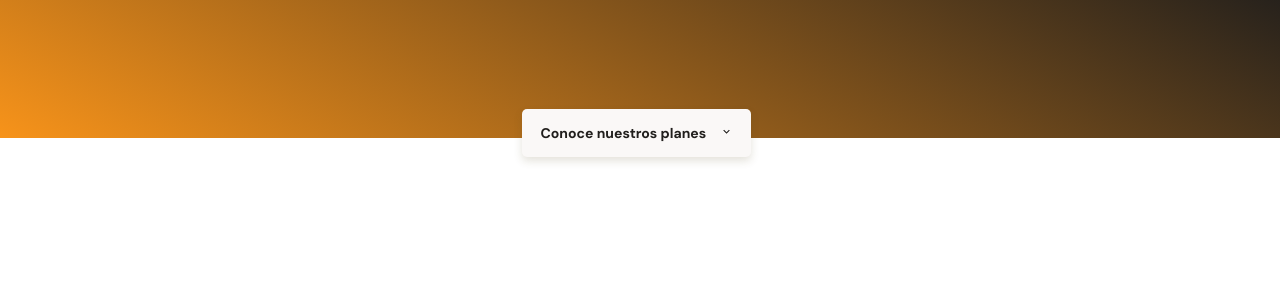
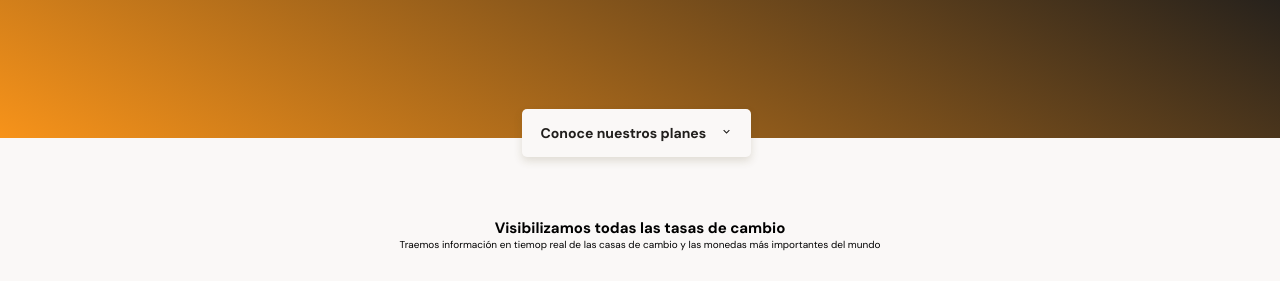
Before and after one commit to GuillermoBaldan/course-responsive-design-mobile-first, a plain HTML site: page index.html in a window 1280 px wide. Shown: the part 196-486 px from the top of the page. Drawn offline with Linux system fonts and the light colour scheme.

Commit message:
Lesson 12 - Estructura base de la sección intercambio

```diff
--- a/css/style.css
+++ b/css/style.css
@@ -104,3 +104,24 @@ header img {
   background-position: center;
   background-repeat: no-repeat;
 }
+
+main {
+  width: 100%;
+  height: auto;
+  background-color: var(--off-white);
+}
+
+.main-exchange-container {
+  width: 100%;
+  height: auto;
+  padding-top: 80px;
+  padding-bottom: 30px;
+  text-align: center;
+}
+
+.main-exchange-container--title {
+  width: 90%;
+  min-width: 288px;
+  max-width: 900px;
+  margin: 0 auto;
+}
--- a/index.html
+++ b/index.html
@@ -26,7 +26,16 @@
       </div>
     </header>
     <main>
-      <section></section>
+      <section class="main-exchange-container">
+        <div class="backgroundImg"></div>
+        <div class="main-exchange-container--title">
+          <h2>Visibilizamos todas las tasas de cambio</h2>
+          <p>
+            Traemos información en tiemop real de las casas de cambio y las
+            monedas más importantes del mundo
+          </p>
+        </div>
+      </section>
       <section></section>
       <section></section>
       <section></section>
```
